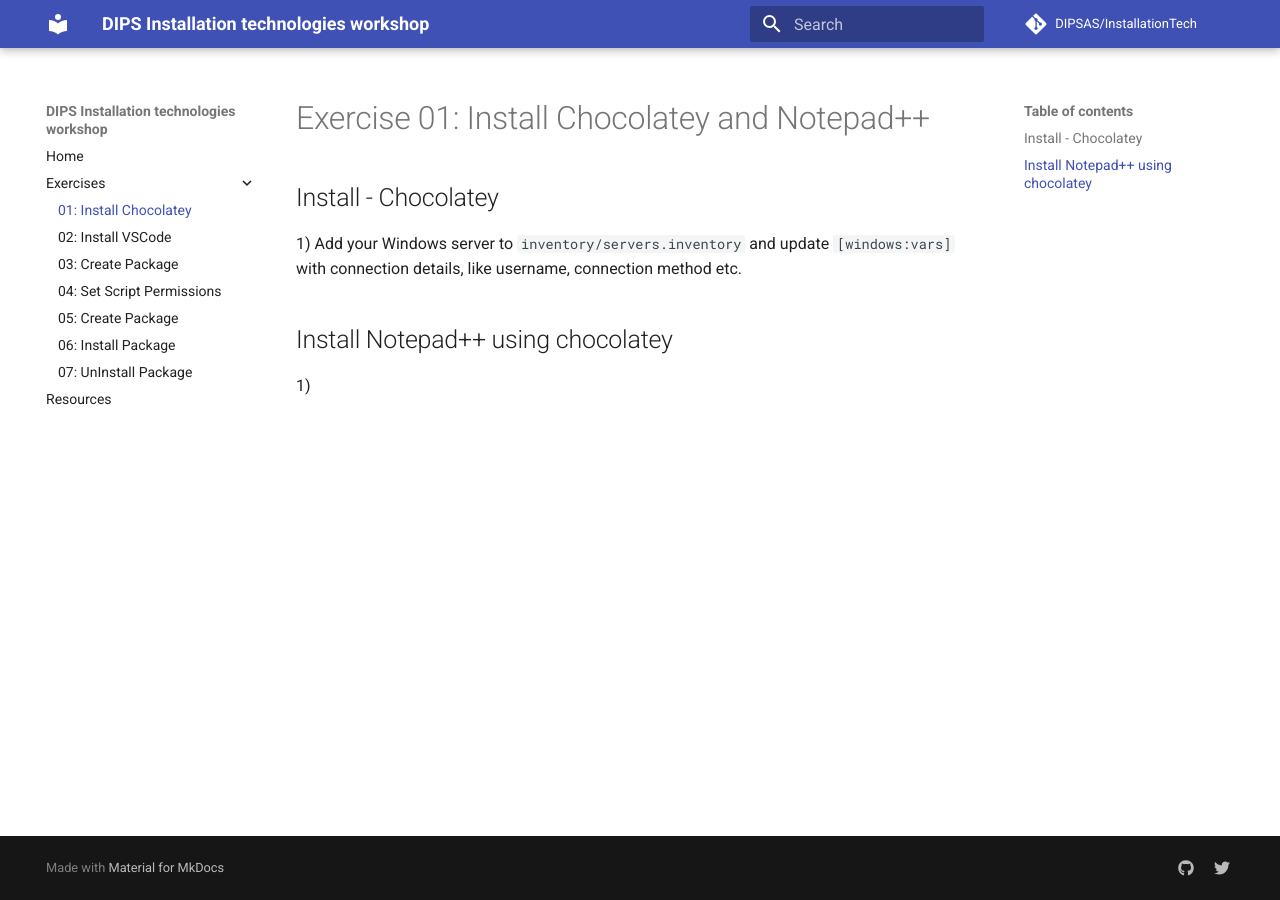
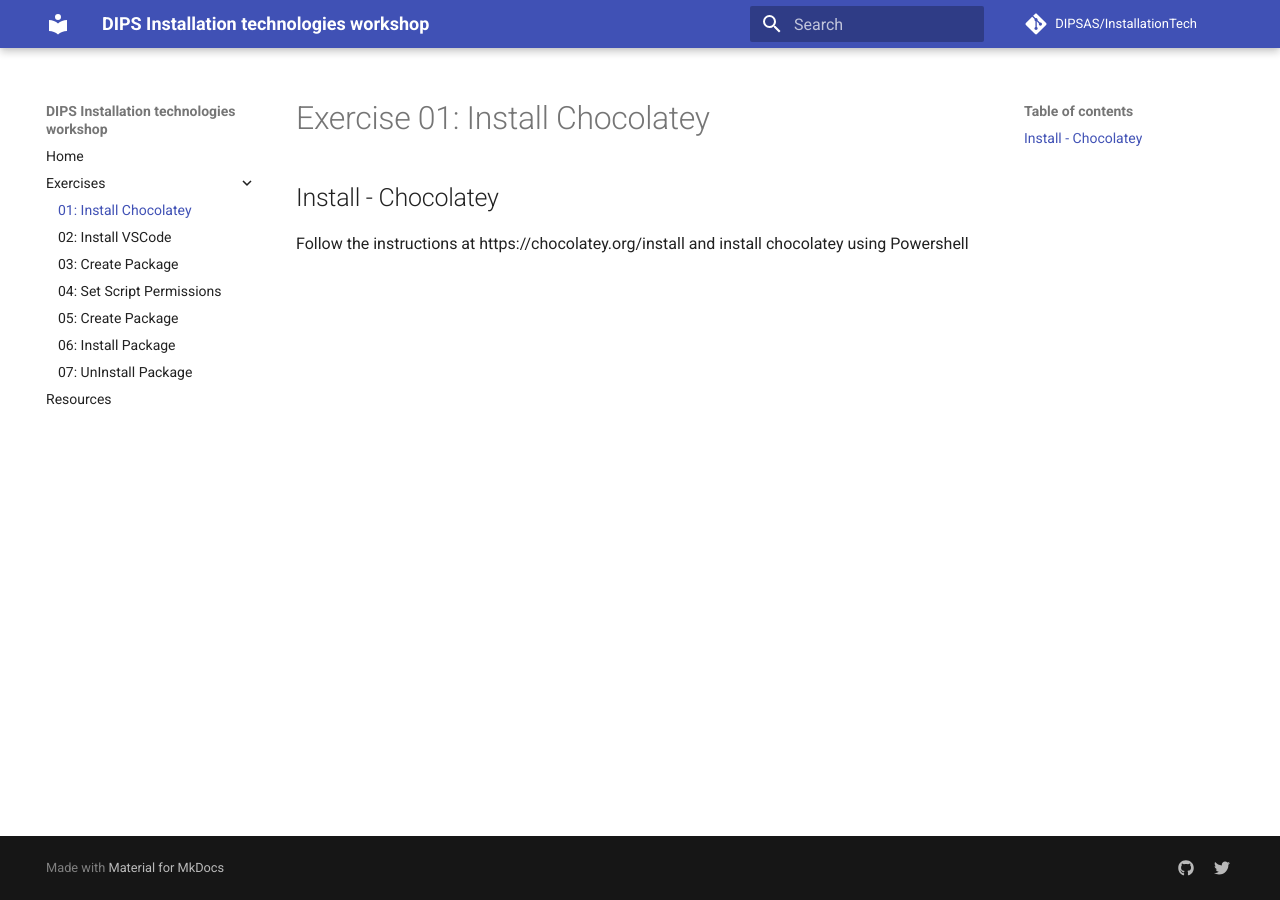
Before and after one commit to DIPSAS/InstallationTech, an MkDocs documentation site: the page built from docs/exercises/01-InstallChocolatey.md, in a window 1280 px wide. Built offline with MkDocs 1.6.1 and Material for MkDocs 9.7.7, drawn with Linux system fonts in a browser that asks for light colours; comment, search, counter and statistics services are not loaded.

Commit message:
Updated text for exercise 01

```diff
--- a/docs/exercises/01-InstallChocolatey.md
+++ b/docs/exercises/01-InstallChocolatey.md
@@ -1,11 +1,4 @@
-# Exercise 01: Install Chocolatey and Notepad++
+# Exercise 01: Install Chocolatey
 
 ## Install - Chocolatey
-
-1) Add your Windows server to `inventory/servers.inventory` and update `[windows:vars]` with connection details, like username, connection method etc.
-
-
-
-## Install Notepad++ using chocolatey
-
-1)
+Follow the instructions at https://chocolatey.org/install and install chocolatey using Powershell
```
